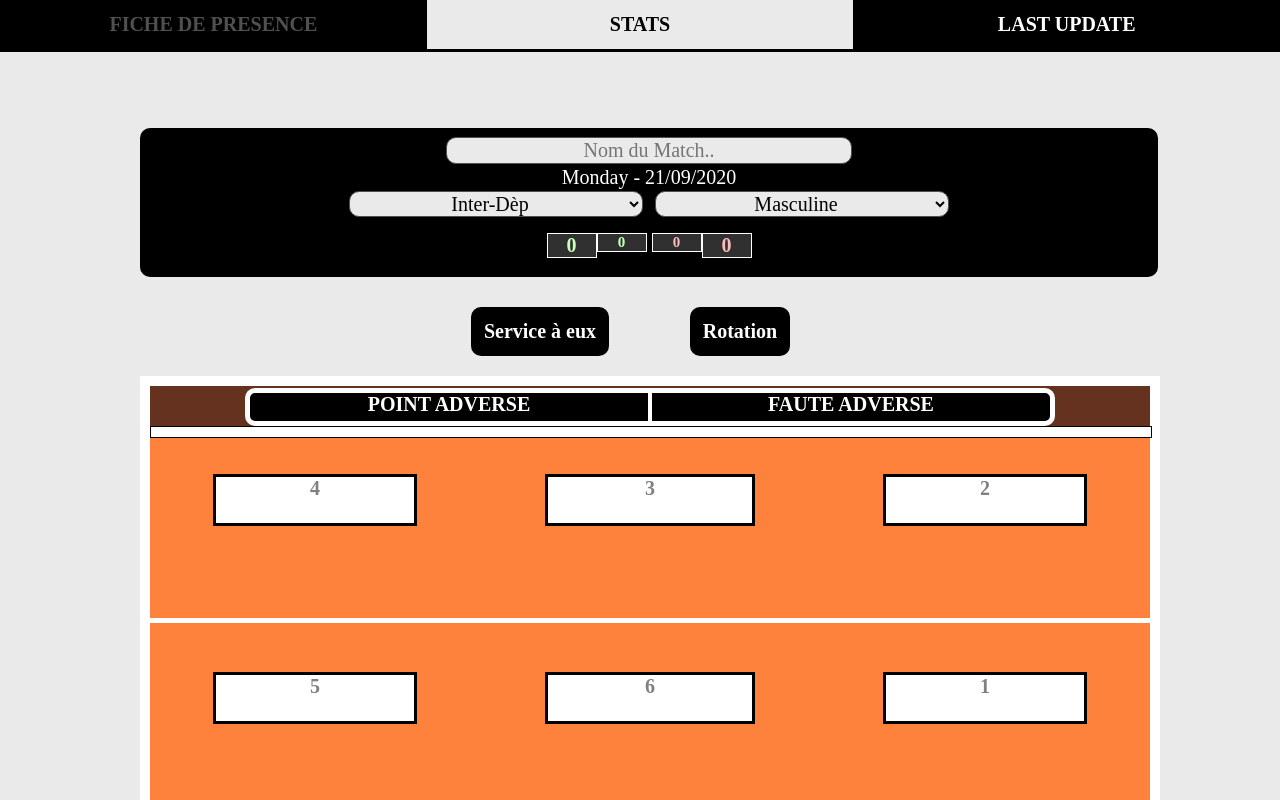
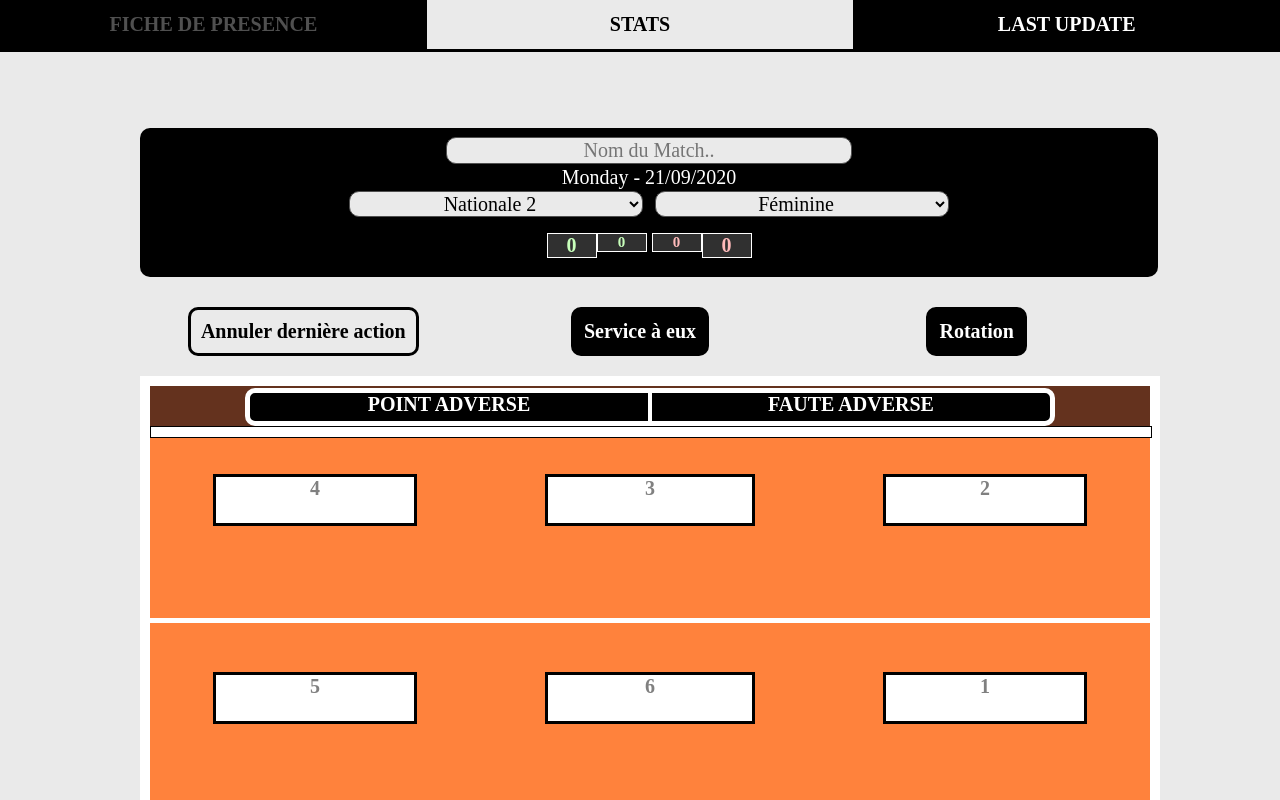
Before and after one commit to chiyanoyuuki/volley, an Angular app: page / in a window 1280 px wide. Shown: the top 800 px of the page. Built offline with nearby package versions, Linux system fonts and the light colour scheme.

Commit message:
30/09/2020 11:37

```diff
--- a/src/app/components/stats/stats.component.html
+++ b/src/app/components/stats/stats.component.html
@@ -25,9 +25,10 @@
         </div>
     </div>
 
-    <div style="width:40%;margin:auto;margin-bottom:1%;display:flex;">
-        <div><button type="button" (click)="changeService2()"><p>Service à {{service?'nous':'eux'}}</p></button></div>
-        <div><button type="button" (click)="rotation()"><p>Rotation</p></button></div>
+    <div style="width:100%;margin:auto;margin-bottom:1%;display:flex;">
+        <div style="margin-right:1%;"><button type="button" class="secondButton" (click)="annulerAction()"><p>{{getDerniereAction()}}</p></button></div>
+        <div style="margin-right:1%;"><button type="button" (click)="changeService2()"><p style="white-space: nowrap;">Service à {{service?'nous':'eux'}}</p></button></div>
+        <div><button type="button" (click)="rotation2()"><p style="white-space: nowrap;">Rotation</p></button></div>
     </div>
 
     <div class="divStatsTerrain">
@@ -170,10 +171,6 @@
 
     <div *ngIf="menu=='actions'">
 
-        <button type="button" (click)="annulerAction()">
-            <p>{{annuler}}</p>
-        </button>
-
         <div class="tabDiv" style="padding:10px;">
 
             <div class="thDiv">
--- a/src/app/components/stats/stats.component.ts
+++ b/src/app/components/stats/stats.component.ts
@@ -28,6 +28,7 @@ export class StatsComponent implements OnInit {
   sex:undefined,sexe:undefined};
   scores = {points1:0,sets1:0,points2:0,sets2:0}
   actions : {joueur:any,action:any,resultat:any}[] = [];
+  derniereAction = [{action:"dernière action",infos:"",changeService:false,confirmer:false,x:undefined}];
   changements : {sort:any,rentre:any}[] = [];
   stats : {joueur:any,actions:any}[] = [];
 
@@ -130,6 +131,11 @@ export class StatsComponent implements OnInit {
     }
     return retour;
   }
+  getDerniereAction()
+  {
+    let action = this.derniereAction[this.derniereAction.length-1];
+    return "Annuler "+action.action+" "+action.infos+(action.confirmer?" : CONFIRMER":"");
+  }
 
   //OTHERS ============================================================================
 
@@ -143,7 +149,6 @@ export class StatsComponent implements OnInit {
         this.joueurs[i] = this.eleveClicked;
         this.message=2;
         let player = this.joueurs[(i+3)%6];
-        console.log(player);
         if(player.role!=undefined)
         {
             if(player.role=="R4")this.setRole("R4");
@@ -201,14 +206,14 @@ export class StatsComponent implements OnInit {
 
   changeService()
   {
-    if(!this.service)this.nb++;
+    this.derniereAction[this.derniereAction.length-1].changeService=true;
     this.service = !this.service;
-    this.central();
-    if(!this.service)this.libero();
+    if(this.service)this.rotation();
   }
 
   changeService2()
   {
+    this.addAction({action:"changement service",infos:"",changeService:false});
     this.service = !this.service;
     this.central();
     this.libero();
@@ -229,6 +234,8 @@ export class StatsComponent implements OnInit {
     this.central();
     this.libero();
   }
+
+  rotation2(){this.addAction({action:"rotation",infos:"",changeService:false});this.rotation();}
 
   central()
   {
@@ -293,6 +300,8 @@ export class StatsComponent implements OnInit {
           this.message=5;
           this.serviceSet = !this.serviceSet;
           this.service = this.serviceSet;
+          this.central();
+          this.libero();
         }
       }
     }
@@ -302,29 +311,33 @@ export class StatsComponent implements OnInit {
       {
         if(this.eleveClicked==this.joueurCote)
         {
-          eleve.role = this.joueurCote.role;
-          this.joueurCote.role = "";
-
-          this.changements.push({sort:this.joueurCote,rentre:eleve});
-
-          this.joueurCote=eleve;
-          this.joueurClicked=undefined;
+          let sort = this.joueurCote;
+          let rentre = eleve;
+          this.changement(sort,rentre,-1);
         }
         else
         {
           let i = this.joueurs.indexOf(this.eleveClicked);
           let sort = this.joueurs[i];
-
-          this.changements.push({sort:sort,rentre:eleve});
-
-          eleve.role = sort.role;
-          sort.role = "";
-
-          this.joueurs[i]=eleve;
-          this.joueurClicked=undefined;
+          let rentre = eleve;
+          this.changement(sort,rentre,i);
         }
       }
     }
+  }
+
+  changement(sort,rentre,i)
+  {
+    rentre.role = sort.role;
+    sort.role = "";
+
+    this.addAction({action:"changement",infos:sort.numero+"/"+rentre.numero,changeService:false});
+    this.changements.push({sort:sort,rentre:rentre});
+
+    if(i==-1)this.joueurCote=rentre;
+    else this.joueurs[i]=rentre;
+    this.joueurClicked=undefined;
+    this.eleveClicked=undefined;
   }
 
   clickEquipe(eleve)
@@ -346,6 +359,8 @@ export class StatsComponent implements OnInit {
           this.message=5;
           this.serviceSet = !this.serviceSet;
           this.service = this.serviceSet;
+          this.central();
+          this.libero();
         }
       }
     }
@@ -396,10 +411,9 @@ export class StatsComponent implements OnInit {
 
   clickResult(result)
   {
-    if(result=="POINT"){this.addPoint(1);}
-    else if(result=="FAUTE"){this.addPoint(2);}
+    let action = {joueur:this.joueurClicked,action:this.action,resultat:result};
 
-    let action = {joueur:this.joueurClicked,action:this.action,resultat:result};
+    this.addAction({action:"action",infos:action.joueur.numero+" - "+action.action+" "+action.resultat,changeService:false,x:action});
     this.actions.push(action);
 
     let joueur = this.stats.find(e=>e.joueur==action.joueur);
@@ -408,6 +422,9 @@ export class StatsComponent implements OnInit {
 
     this.joueurClicked = undefined;
     this.action = undefined;
+
+    if(result=="POINT"){this.addPoint(1);}
+    else if(result=="FAUTE"){this.addPoint(2);}
   }
 
 
@@ -422,6 +439,7 @@ export class StatsComponent implements OnInit {
     }
     else if(this.adverse=="VALIDER")
     {
+      this.addAction({action:"point adverse",infos:"",changeService:false});
       this.adverse = "POINT ADVERSE";
       this.addPoint(2);
     }
@@ -437,6 +455,7 @@ export class StatsComponent implements OnInit {
     }
     else if(this.adverse2=="VALIDER")
     {
+      this.addAction({action:"faute adverse",infos:"",changeService:false});
       this.adverse2 = "FAUTE ADVERSE";
       this.addPoint(1);
     }
@@ -444,19 +463,59 @@ export class StatsComponent implements OnInit {
 
   annulerAction()
   {
-    if(this.actions.length>0)
+    let action = this.derniereAction[this.derniereAction.length-1];
+
+    if(action.action!="dernière action")
     {
-      this.joueurClicked = undefined;
-      if(this.annuler=="Annuler dernière action")
+      if(action.confirmer==false){action.confirmer = true;}
+      else
       {
-        this.annuler = "VALIDER";
-      }
-      else if(this.annuler=="VALIDER")
-      {
-        this.annuler = "Annuler dernière action";
-        let action : any = this.actions.pop();
-        if(action.resultat=="FAUTE"){this.scores.points2--;}
-        else if(action.resultat=="POINT"){this.scores.points1--;}
+        if(action.action=="faute adverse")
+        {
+          this.scores.points1--;
+          if(action.changeService){this.nb--;this.service = !this.service;this.central();this.libero();}
+        }
+        else if(action.action=="point adverse")
+        {
+          this.scores.points2--;
+          if(action.changeService){this.service = !this.service;this.central();this.libero();}
+        }
+        else if(action.action=="action")
+        {
+          let x = this.actions[this.actions.length-1];
+          if(x.resultat=="POINT"&&action.changeService){this.nb--;this.service = !this.service;this.central();this.libero();}
+          else if(x.resultat=="FAUTE"&&action.changeService){this.service = !this.service;this.central();this.libero();}
+          this.deleteAction2(x);
+        }
+        else if(action.action=="changement service"){this.service = !this.service;this.central();this.libero();}
+        else if(action.action=="rotation"){this.nb--;this.central();this.libero();}
+        else if(action.action=="changement")
+        {
+          let x = action.infos;
+
+          let numrent = x.substring(0,x.indexOf("/"));
+          let numsort = x.substring(x.indexOf("/")+1);
+
+          let rent = this.select.sexe.joueurs.find(e=>e.numero==numrent);
+          let sort = this.select.sexe.joueurs.find(e=>e.numero==numsort);
+
+          let i=0;
+
+          if(sort==this.joueurCote){i=-1;}
+          else {i = this.joueurs.indexOf(sort);}
+
+          rent.role = sort.role;
+          sort.role = "";
+
+          if(i==-1)this.joueurCote=rent;
+          else this.joueurs[i]=rent;
+
+          this.joueurClicked=undefined;
+          this.eleveClicked=undefined;
+          this.changements.splice(this.changements.length-1,1);
+        }
+
+        this.derniereAction.splice(this.derniereAction.length-1,1);
       }
     }
   }
@@ -489,6 +548,7 @@ export class StatsComponent implements OnInit {
     {
       this.scores.sets2++;
     }
+    this.joueurs = this.joueurs.map(e=>e.role=undefined);
     this.adverse = "POINT ADVERSE";
     this.adverse2 = "FAUTE ADVERSE";
     this.eleveClicked = undefined;
@@ -498,6 +558,29 @@ export class StatsComponent implements OnInit {
     this.joueurCote = {};
   }
 
-  deleteAction(action){this.actions.splice(this.actions.indexOf(action),1);}
+  deleteAction(action)
+  {
+    let i = this.derniereAction.indexOf(this.derniereAction.find(e=>e.x==action));
+    this.derniereAction.splice(i,1);
+    this.deleteAction2(action);
+  }
 
+  deleteAction2(action)
+  {
+    if(action.resultat=="POINT")this.scores.points1--;
+    else if(action.resultat=="FAUTE")this.scores.points2--;
+
+    let joueur = this.stats.find(e=>e.joueur==action.joueur);
+    joueur.actions.splice(joueur.actions.indexOf(action),1);
+
+    this.actions.splice(this.actions.indexOf(action),1);
+  }
+
+  addAction(action)
+  {
+    action.confirmer=false;
+    let x = this.derniereAction[this.derniereAction.length-1].confirmer;
+    if(x==true)this.derniereAction[this.derniereAction.length-1].confirmer=false;
+    this.derniereAction.push(action);
+  }
 }
--- a/src/assets/equipes.json
+++ b/src/assets/equipes.json
@@ -13,6 +13,75 @@
                     {"jour":"MERCREDI", "creneaux":[{"debut":"20h00","fin":"22h00","gymnase":"P.HEDE"}]},
                     {"jour":"JEUDI",    "creneaux":[]},
                     {"jour":"VENDREDI", "creneaux":[]},
+                    {"jour":"SAMEDI",   "creneaux":[]},
+                    {"jour":"DIMANCHE", "creneaux":[]}
+                ]
+            }
+        ]
+    },
+    {
+        "nom":"Nationale 2",
+        "equipes":
+        [
+            {
+                "nom":"Féminine",
+                "joueurs":
+                [
+                    {"prenom":"Julie",      "nom":"DEVAUX",     "numero":1},
+                    {"prenom":"Julie",      "nom":"CADART",     "numero":2},
+                    {"prenom":"Coleen",     "nom":"LENTS",      "numero":3},
+                    {"prenom":"Chloé",      "nom":"BRAY",       "numero":4},
+                    {"prenom":"Cécile",     "nom":"LAPEYRONIE", "numero":5},
+                    {"prenom":"Morgane",    "nom":"ALLEMMERSCH","numero":6},
+                    {"prenom":"Samantha",   "nom":"CARREEL",    "numero":7},
+                    {"prenom":"Kessie",     "nom":"COUVERT",    "numero":8},
+                    {"prenom":"Eléonore",   "nom":"MALIVOIR",   "numero":9},
+                    {"prenom":"Daria",      "nom":"GEORGIEVA",  "numero":10},
+                    {"prenom":"Lee",        "nom":"...",        "numero":11},
+                    {"prenom":"Leila",      "nom":"BARLOUX",    "numero":12}
+                ],
+                "entrainements":
+                [
+                    {"jour":"LUNDI",    "creneaux":[]},
+                    {"jour":"MARDI"   , "creneaux":[]},
+                    {"jour":"MERCREDI", "creneaux":[{"debut":"20h00","fin":"22h00","gymnase":"P.HEDE"}]},
+                    {"jour":"JEUDI",    "creneaux":[]},
+                    {"jour":"VENDREDI", "creneaux":[]},
+                    {"jour":"SAMEDI",   "creneaux":[]},
+                    {"jour":"DIMANCHE", "creneaux":[]}
+                ]
+            }
+        ]
+    },
+    {
+        "nom":"Nationale 3",
+        "equipes":
+        [
+            {
+                "nom":"Masculine",
+                "joueurs":
+                [
+                    {"prenom":"Ludovic",    "nom":"GUILLET",    "numero":0},
+                    {"prenom":"Jeremy",     "nom":"VEKEMAN",    "numero":1},
+                    {"prenom":"Quentin",    "nom":"FOURDINIER", "numero":2},
+                    {"prenom":"Igor",       "nom":"JEROME",     "numero":3},
+                    {"prenom":"Rémi",       "nom":"OMS",        "numero":4},
+                    {"prenom":"Alexis",     "nom":"DUBOIS",     "numero":5},
+                    {"prenom":"Clément",    "nom":"EICHELBERGER","numero":6},
+                    {"prenom":"Enzo",       "nom":"LIEGEROT",   "numero":7},
+                    {"prenom":"Léo",        "nom":"LACHARME",   "numero":8},
+                    {"prenom":"BENJAMIN",   "nom":"GAILLIEN",   "numero":9},
+                    {"prenom":"Théo",       "nom":"LAURENT",    "numero":10},
+                    {"prenom":"Marc-Adrien","nom":"WEYL",       "numero":11},
+                    {"prenom":"Quentin",    "nom":"MINOT",      "numero":12}
+                ],
+                "entrainements":
+                [
+                    {"jour":"LUNDI",    "creneaux":[]},
+                    {"jour":"MARDI"   , "creneaux":[{"debut":"20h30","fin":"22h30","gymnase":"G.PELLERIN"}]},
+                    {"jour":"MERCREDI", "creneaux":[]},
+                    {"jour":"JEUDI",    "creneaux":[]},
+                    {"jour":"VENDREDI", "creneaux":[{"debut":"20h30","fin":"22h30","gymnase":"G.PELLERIN"}]},
                     {"jour":"SAMEDI",   "creneaux":[]},
                     {"jour":"DIMANCHE", "creneaux":[]}
                 ]
@@ -81,12 +150,43 @@
                 ],
                 "entrainements":
                 [
-                    {"jour":"LUNDI",    "creneaux":[{"debut":"20h00","fin":"22h30","gymnase":"P.HEDE"}]},
+                    {"jour":"LUNDI",    "creneaux":[{"debut":"20h00","fin":"22h00","gymnase":"P.HEDE"}]},
                     {"jour":"MARDI"   , "creneaux":[]},
                     {"jour":"MERCREDI", "creneaux":[]},
-                    {"jour":"JEUDI",    "creneaux":[{"debut":"20h00","fin":"22h30","gymnase":"G.PELLERIN"}]},
+                    {"jour":"JEUDI",    "creneaux":[{"debut":"20h30","fin":"22h30","gymnase":"G.PELLERIN"}]},
                     {"jour":"VENDREDI", "creneaux":[]},
                     {"jour":"SAMEDI",   "creneaux":[{"debut":"18h00","fin":"22h30","gymnase":"G.PELLERIN"}]},
+                    {"jour":"DIMANCHE", "creneaux":[]}
+                ]
+            },
+            {
+                "nom":"Féminine",
+                "joueurs":
+                [
+                    {"prenom":"Sophie",     "nom":"GUILLET",        "numero":1},
+                    {"prenom":"Chloé",      "nom":"GADIOU",         "numero":2},
+                    {"prenom":"Sarah",      "nom":"GADIOU",         "numero":3},
+                    {"prenom":"Natacha",    "nom":"VANHERPE",       "numero":4},
+                    {"prenom":"Lily",       "nom":"MORCANT",        "numero":5},
+                    {"prenom":"Michelle",   "nom":"MARTIN",         "numero":6},
+                    {"prenom":"Léa",        "nom":"CANLERS",        "numero":7},
+                    {"prenom":"Julie",      "nom":"CANLERS",        "numero":8},
+                    {"prenom":"Margaux",    "nom":"DUBOIS",         "numero":10},
+                    {"prenom":"Louise",     "nom":"POLLET",         "numero":11},
+                    {"prenom":"Louise",     "nom":"MONTEILH",       "numero":12},
+                    {"prenom":"Maurine",    "nom":"OUDART",         "numero":13},
+                    {"prenom":"Edwige",     "nom":"SCHIERMANN",     "numero":14},
+                    {"prenom":"Ludovic",    "nom":"MOUGDON",        "numero":34},
+                    {"prenom":"Ugo",        "nom":"MINOT",          "numero":33}
+                ],
+                "entrainements":
+                [
+                    {"jour":"LUNDI",    "creneaux":[]},
+                    {"jour":"MARDI"   , "creneaux":[{"debut":"18h00","fin":"20h00","gymnase":"G.VALLEREY"}]},
+                    {"jour":"MERCREDI", "creneaux":[]},
+                    {"jour":"JEUDI",    "creneaux":[]},
+                    {"jour":"VENDREDI", "creneaux":[{"debut":"19h00","fin":"20h30","gymnase":"P.HEDE"}]},
+                    {"jour":"SAMEDI",   "creneaux":[]},
                     {"jour":"DIMANCHE", "creneaux":[]}
                 ]
             }
```
Also changed, not shown: 4 other files (tests, documents, lock files or other folders).
